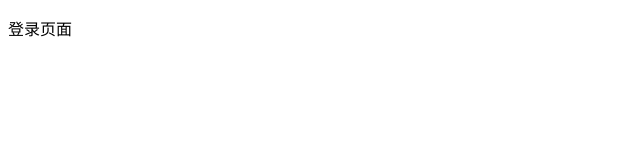
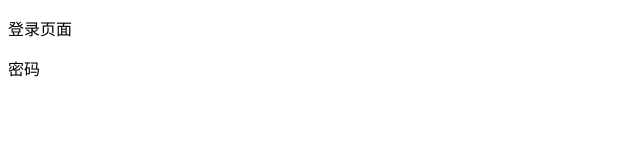
Before and after one commit to mr-564/me, a plain HTML site: page 1/login.html in a window 1280 px wide. Shown: the full height of the page, 0-640 px from the left. Drawn offline with Linux system fonts and the light colour scheme.

Commit message:
提交合并

```diff
--- a/1/login.html
+++ b/1/login.html
@@ -8,5 +8,6 @@
 </head>
 <body>
     <p>登录页面</p>
+    <p>密码</p>
 </body>
 </html>
```
